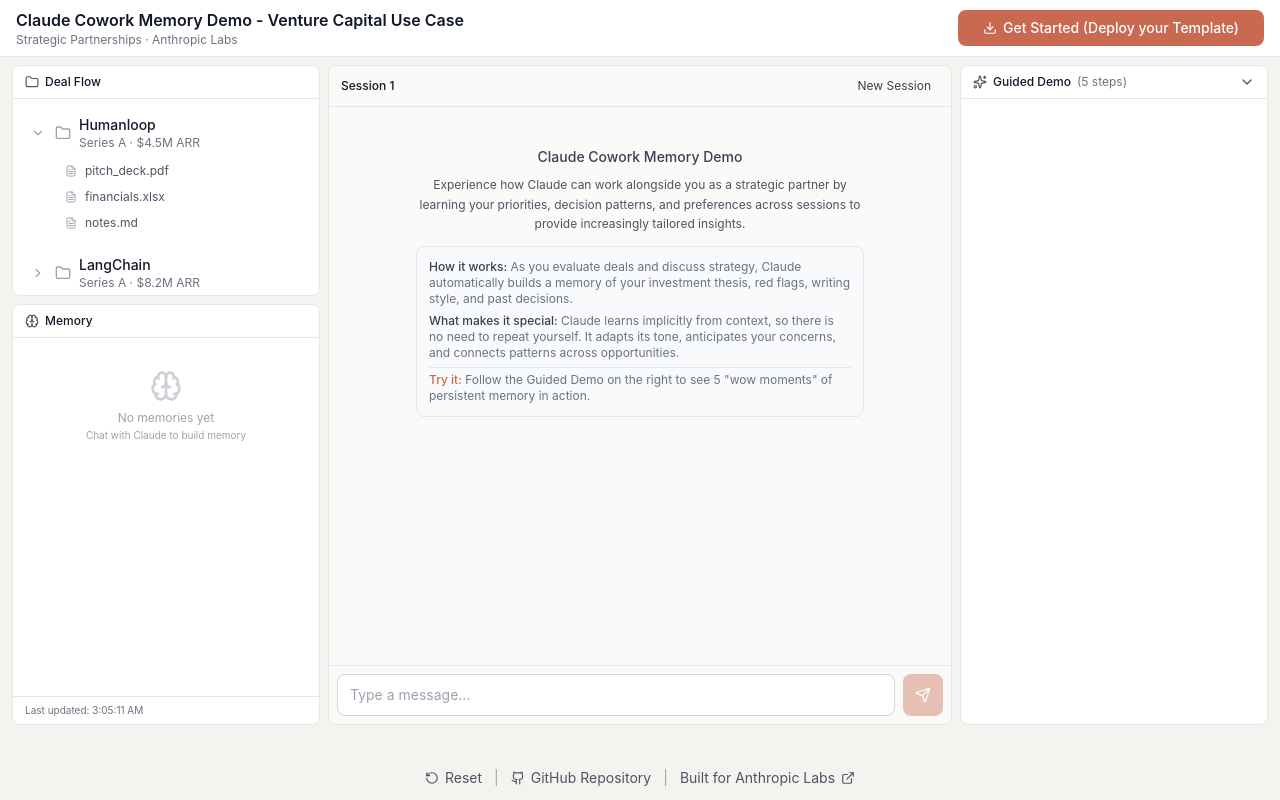
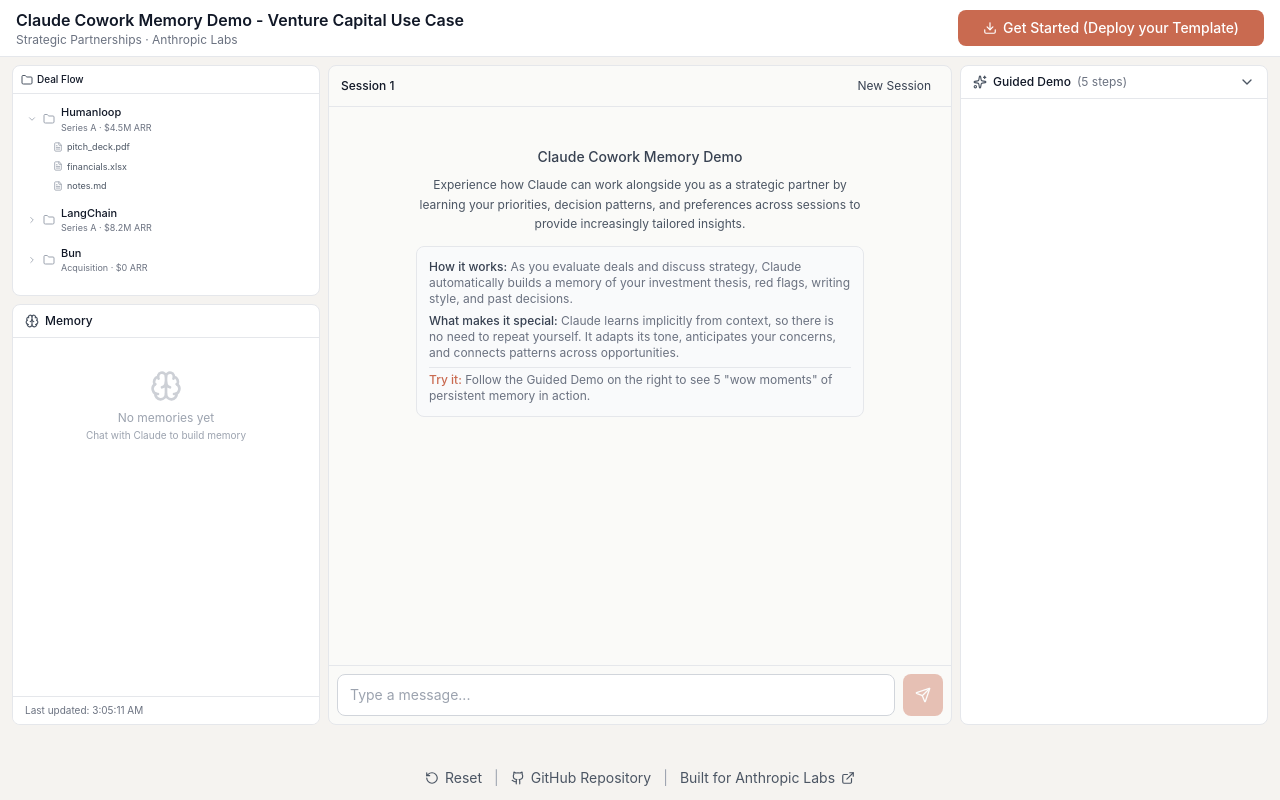
Before and after one commit to ashstep2/cowork-memory-demo, a Next.js app: page / in a window 1280 px wide. Both pictures are taken after a click on the button 38 px from the left and 133 px from the top of the page. Built offline with nearby package versions, Linux system fonts and the light colour scheme.

Commit message:
deal section smaller

```diff
--- a/app/components/DealBrowser.tsx
+++ b/app/components/DealBrowser.tsx
@@ -24,16 +24,16 @@
   return (
     <div className="bg-white rounded-lg border border-gray-200 h-full overflow-hidden flex flex-col min-h-0">
       {/* Header */}
-      <div className="px-3 py-2 border-b border-gray-200 flex-shrink-0">
-        <div className="flex items-center gap-1.5">
-          <Folder className="w-3.5 h-3.5 text-gray-600" />
-          <h2 className="font-medium text-gray-900 text-xs">Deal Flow</h2>
+      <div className="px-2 py-1.5 border-b border-gray-200 flex-shrink-0">
+        <div className="flex items-center gap-1">
+          <Folder className="w-3 h-3 text-gray-600" />
+          <h2 className="font-medium text-gray-900 text-[10px]">Deal Flow</h2>
         </div>
       </div>
 
       {/* Deal List */}
       <div className="flex-1 overflow-y-auto min-h-0">
-        <div className="p-2 space-y-1">
+        <div className="p-1.5 space-y-0.5">
           {deals.map(deal => (
             <DealItem
               key={deal.id}
@@ -48,35 +48,35 @@
 
         {/* Deal Details */}
         {selectedDeal && (
-          <div className="border-t border-gray-200 p-4">
-            <h3 className="font-medium text-gray-800 mb-3">Deal Details</h3>
-            <div className="space-y-3 text-sm">
+          <div className="border-t border-gray-200 p-2">
+            <h3 className="font-medium text-gray-800 mb-2 text-[10px]">Deal Details</h3>
+            <div className="space-y-2 text-[10px]">
               {/* Key Metrics */}
-              <div className="grid grid-cols-2 gap-2">
+              <div className="grid grid-cols-2 gap-1">
                 <MetricCard
-                  icon={<DollarSign className="w-4 h-4 text-gray-600" />}
+                  icon={<DollarSign className="w-3 h-3 text-gray-600" />}
                   label="ARR"
                   value={formatCurrency(selectedDeal.metrics.arr)}
                 />
                 <MetricCard
-                  icon={<TrendingUp className="w-4 h-4 text-gray-600" />}
+                  icon={<TrendingUp className="w-3 h-3 text-gray-600" />}
                   label="Growth"
                   value={`${formatPercent(selectedDeal.metrics.growthMoM)} MoM`}
                 />
                 <MetricCard
-                  icon={<DollarSign className="w-4 h-4 text-gray-600" />}
+                  icon={<DollarSign className="w-3 h-3 text-gray-600" />}
                   label="Burn"
                   value={`${formatCurrency(selectedDeal.metrics.burnMonthly)}/mo`}
                 />
                 <MetricCard
-                  icon={<Users className="w-4 h-4 text-gray-600" />}
+                  icon={<Users className="w-3 h-3 text-gray-600" />}
                   label="Customers"
                   value={selectedDeal.metrics.customers.toString()}
                 />
               </div>
 
               {/* Risk Indicators */}
-              <div className="space-y-2 pt-2 border-t border-gray-100">
+              <div className="space-y-0.5 pt-1.5 border-t border-gray-100 text-[9px]">
                 <div className="flex justify-between">
                   <span className="text-gray-500">Runway</span>
                   <span className={selectedDeal.metrics.runwayMonths < 18 ? 'text-orange-600 font-medium' : 'text-gray-800'}>
@@ -96,9 +96,9 @@
               </div>
 
               {/* Team */}
-              <div className="pt-2 border-t border-gray-100">
-                <div className="text-gray-500 mb-1">Team</div>
-                <div className="text-xs space-y-1">
+              <div className="pt-1.5 border-t border-gray-100">
+                <div className="text-gray-500 mb-0.5 text-[9px]">Team</div>
+                <div className="text-[9px] space-y-0.5">
                   <div>
                     <span className="font-medium text-[#C96A50]">{selectedDeal.team.ceo.name}</span>
                     <span className="text-gray-500"> · {selectedDeal.team.ceo.background}</span>
@@ -131,25 +131,25 @@
   onToggleExpand: () => void;
 }) {
   return (
-    <div className={`rounded-lg transition-colors ${isActive ? 'bg-[#FDF0ED] border border-[#E8A090]' : 'hover:bg-gray-50'}`}>
-      <div className="flex items-center gap-2 px-2 py-2">
+    <div className={`rounded transition-colors ${isActive ? 'bg-[#FDF0ED] border border-[#E8A090]' : 'hover:bg-gray-50'}`}>
+      <div className="flex items-center gap-1 px-1.5 py-1">
         <button onClick={onToggleExpand} className="p-0.5 hover:bg-gray-200 rounded transition-colors">
           {isExpanded ? (
-            <ChevronDown className="w-3.5 h-3.5 text-gray-400" />
+            <ChevronDown className="w-2.5 h-2.5 text-gray-400" />
           ) : (
-            <ChevronRight className="w-3.5 h-3.5 text-gray-400" />
+            <ChevronRight className="w-2.5 h-2.5 text-gray-400" />
           )}
         </button>
         <button
           onClick={onSelect}
-          className="flex-1 flex items-center gap-2 text-left"
+          className="flex-1 flex items-center gap-1.5 text-left"
         >
-          <Folder className={`w-4 h-4 ${isActive ? 'text-[#C96A50]' : 'text-gray-400'}`} />
+          <Folder className={`w-3 h-3 ${isActive ? 'text-[#C96A50]' : 'text-gray-400'}`} />
           <div>
-            <div className={`text-sm font-medium ${isActive ? 'text-[#C96A50]' : 'text-gray-900'}`}>
+            <div className={`text-[11px] font-medium ${isActive ? 'text-[#C96A50]' : 'text-gray-900'}`}>
               {deal.name}
             </div>
-            <div className="text-xs text-gray-500">
+            <div className="text-[9px] text-gray-500">
               {deal.stage} · {formatCurrency(deal.metrics.arr)} ARR
             </div>
           </div>
@@ -157,7 +157,7 @@
       </div>
 
       {isExpanded && (
-        <div className="px-3 pb-2 pl-9 space-y-0.5">
+        <div className="px-2 pb-1 pl-7 space-y-0.5">
           <FileItem name="pitch_deck.pdf" />
           <FileItem name="financials.xlsx" />
           <FileItem name="notes.md" />
@@ -169,8 +169,8 @@
 
 function FileItem({ name }: { name: string }) {
   return (
-    <div className="flex items-center gap-2 text-xs text-gray-600 py-1 px-2 hover:bg-gray-100 rounded cursor-pointer transition-colors">
-      <FileText className="w-3 h-3 text-gray-400" />
+    <div className="flex items-center gap-1 text-[9px] text-gray-600 py-0.5 px-1.5 hover:bg-gray-100 rounded cursor-pointer transition-colors">
+      <FileText className="w-2.5 h-2.5 text-gray-400" />
       {name}
     </div>
   );
@@ -178,12 +178,12 @@
 
 function MetricCard({ icon, label, value }: { icon: React.ReactNode; label: string; value: string }) {
   return (
-    <div className="bg-gray-50 rounded-lg p-2 border border-gray-200">
-      <div className="flex items-center gap-1 text-gray-500 text-xs mb-1">
+    <div className="bg-gray-50 rounded p-1 border border-gray-200">
+      <div className="flex items-center gap-0.5 text-gray-500 text-[9px] mb-0.5">
         {icon}
         {label}
       </div>
-      <div className="font-medium text-gray-900">{value}</div>
+      <div className="font-medium text-gray-900 text-[10px]">{value}</div>
     </div>
   );
 }
```
